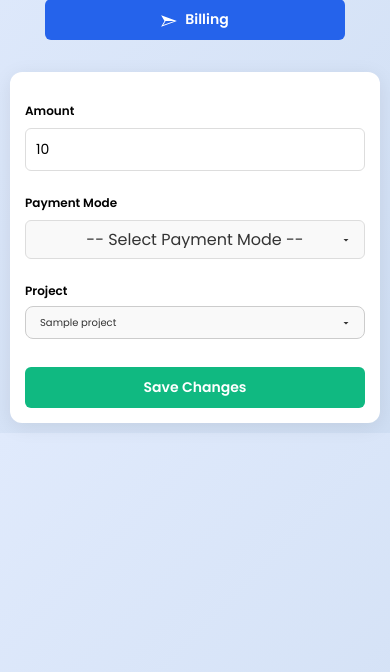
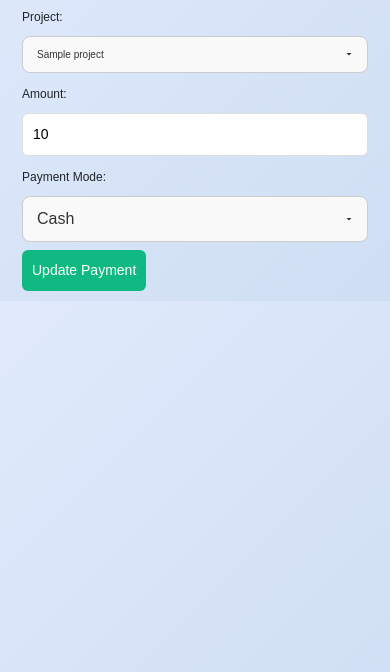
Before and after one commit to vivek248-cloud/billing, a Django app: template ledger_system/projects/templates/projects/edit_payment.html in a window 390 px wide. Shown: the part 172-844 px from the top of the page. Run offline with Django 3.2, Linux system fonts and the light colour scheme; the template is opened without the code that fills it: most values are stand-ins (such as "Sample title", 1, 10 or a date in 2020).

Commit message:
Update edit_payment.html

```diff
--- a/ledger_system/projects/templates/projects/edit_payment.html
+++ b/ledger_system/projects/templates/projects/edit_payment.html
@@ -1,193 +1,31 @@
-{% load static %}
-<!DOCTYPE html>
-<html lang="en">
-<head>
-    <meta charset="UTF-8">
-    <title>Edit Payment</title>
-    <meta name="viewport" content="width=device-width, initial-scale=1.0"> <!-- Important for responsiveness -->
-    <link rel="icon" href="{% static 'images/favicon-512x512.png' %}" type="image/png">
-    <link rel="stylesheet" href="https://cdnjs.cloudflare.com/ajax/libs/font-awesome/6.0.0-beta3/css/all.min.css">
-    <link href="https://fonts.googleapis.com/css2?family=Poppins:wght@400;600&display=swap" rel="stylesheet">
-    <link rel="stylesheet" href="{% static 'css/ledger.css' %}">
-    <style>
-        * {
-            box-sizing: border-box;
-        }
-        body {
-            font-family: 'Poppins', sans-serif;
-            background-color: #f5f7fa;
-            padding: 10px;
-            margin: 0;
-        }
+{% extends 'projects/base.html' %}
+{% block content %}
 
-        .header {
-            text-align: center;
-            margin-bottom: 20px;
-        }
+<h2>Edit Payment</h2>
 
-        form {
-            max-width: 500px;
-            width: 100%;
-            margin: auto;
-            padding: 20px;
-            background: #fff;
-            border-radius: 12px;
-            box-shadow: 0 4px 20px rgba(0,0,0,0.08);
-        }
+<form method="post">
+    {% csrf_token %}
 
-        label {
-            display: block;
-            margin-top: 15px;
-            font-weight: 600;
-        }
+    <label>Project:</label>
+    <select name="project" required>
+        {% for project in projects %}
+            <option value="{{ project.id }}" {% if payment.project.id == project.id %}selected{% endif %}>
+                {{ project.client_name }}
+            </option>
+        {% endfor %}
+    </select>
 
-        input, select, button {
-            width: 100%;
-            padding: 12px;
-            margin-top: 6px;
-            border: 1px solid #ccc;
-            border-radius: 6px;
-            font-size: 14px;
-        }
+    <label>Amount:</label>
+    <input type="number" name="amount" value="{{ payment.amount }}" step="0.01" required>
 
-        button {
-            background-color: #2563eb;
-            color: white;
-            border: none;
-            margin-top: 20px;
-            font-weight: 600;
-            cursor: pointer;
-            transition: background 0.3s ease;
-        }
+    <label>Payment Mode:</label>
+    <select name="payment_mode" required>
+        <option value="Cash" {% if payment.payment_method == 'Cash' %}selected{% endif %}>Cash</option>
+        <option value="Bank Transfer" {% if payment.payment_method == 'Bank Transfer' %}selected{% endif %}>Bank Transfer</option>
+        <option value="Cheque" {% if payment.payment_method == 'Cheque' %}selected{% endif %}>Cheque</option>
+    </select>
 
-        button:hover {
-            background-color: #1e40af;
-        }
+    <button type="submit">Update Payment</button>
+</form>
 
-        ul {
-            padding-left: 0;
-            list-style: none;
-            margin-bottom: 20px;
-            text-align: center;
-        }
-
-        ul li {
-            margin: 0 auto 12px;
-            background-color: #2563eb;
-            padding: 10px;
-            border-radius: 6px;
-            transition: all 0.3s ease;
-            width: 90%;
-            max-width: 300px;
-        }
-
-        ul li:hover {
-            background-color: #0056b3;
-            transform: scale(1.05);
-            box-shadow: 0 4px 10px rgba(0, 0, 0, 0.08);
-        }
-
-        a {
-            text-decoration: none;
-            color: #ffffff;
-            font-weight: bold;
-            display: flex;
-            align-items: center;
-            justify-content: center;
-        }
-
-        .arrow {
-            width: 20px;
-            height: 20px;
-            fill: rgb(255, 255, 255);
-            transform: rotate(90deg);
-            margin-right: 8px;
-            transition: transform 0.3s ease, fill 0.3s ease;
-        }
-
-        .nav-links li:hover .arrow,
-        .nav-links li:active .arrow {
-            transform: rotate(-90deg);
-            fill: #ffffff !important;
-        }
-
-        @media (max-width: 768px) {
-            form {
-                padding: 15px;
-            }
-
-            input, select, button {
-                padding: 10px;
-                font-size: 13px;
-            }
-
-            h1, h2 {
-                font-size: 20px;
-            }
-
-            ul li {
-                width: 100%;
-            }
-        }
-
-        @media (max-width: 480px) {
-            .header img {
-                width: 80px;
-            }
-
-            h1 {
-                font-size: 18px;
-            }
-
-            .arrow {
-                width: 16px;
-                height: 16px;
-            }
-        }
-    </style>
-</head>
-<body>
-
-    <div class="header">
-        <img src="{% static 'images/logo.png' %}" alt="Logo" style="width: 100px;">
-        <h1>Edit Payment &gt;&gt;</h1>
-    </div>
-
-    <nav class="nav-links">
-        <ul>
-            <li>
-                <a href="{% url 'billing' %}">
-                    <svg class="arrow" xmlns="http://www.w3.org/2000/svg" viewBox="0 0 128 128">
-                        <path d="M64 1 17.9 127 64 99.8l46.1 27.2L64 1zm0 20.4 32.6 89.2L64 91.3V21.4z" />
-                    </svg>
-                    Billing
-                </a>
-            </li>
-        </ul>
-    </nav>
-
-    <form method="POST">
-        {% csrf_token %}
-        <label for="amount">Amount</label>
-        <input type="number" name="amount" id="amount" step="0.01" value="{{ payment.amount }}" required>
-
-        <label for="payment_mode">Payment Mode</label>
-        <select name="payment_mode" id="payment_mode" required>
-            <option value="">-- Select Payment Mode --</option>
-            <option value="cash" {% if payment.payment_mode == 'cash' %}selected{% endif %}>Cash</option>
-            <option value="cheque" {% if payment.payment_mode == 'cheque' %}selected{% endif %}>Cheque</option>
-            <option value="Bank Transfer" {% if payment.payment_mode == 'Bank Transfer' %}selected{% endif %}>Bank Transfer</option>
-        </select>
-
-        <label for="project">Project</label>
-        <select name="project" id="project">
-            {% for project in projects %}
-                <option value="{{ project.id }}" {% if project.id == payment.project.id %}selected{% endif %}>{{ project.name }}</option>
-            {% endfor %}
-        </select>
-
-        <button type="submit">Save Changes</button>
-    </form>
-
-</body>
-</html>
+{% endblock %}
```
